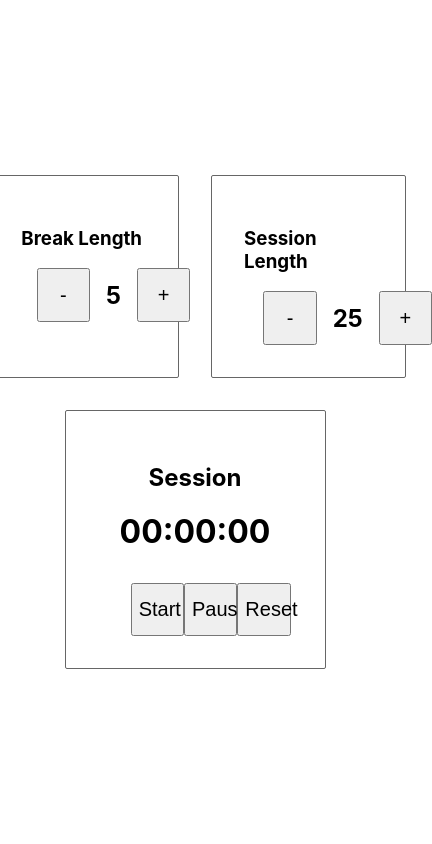
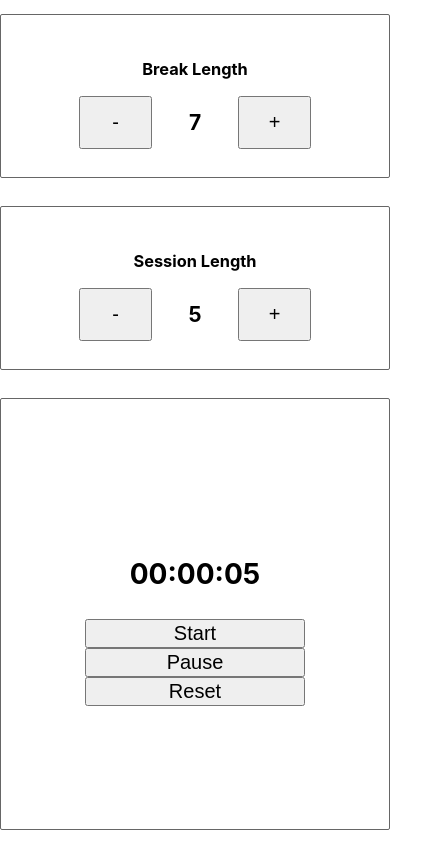
Before and after one commit to nugliar/clock, a React (Create React App) app: page / in a window 390 px wide. Shown: the whole page, 432 px wide, since content can reach past the window. Built offline with nearby package versions, Linux system fonts and the light colour scheme.

Commit message:
add timer adjustment

```diff
--- /dev/null
+++ b/src/DisplayTimer.js
@@ -0,0 +1,17 @@
+export const DisplayTimer = (props) => {
+  const msec = props.msec
+  const seconds = Math.round(msec / 1000)
+  const minutes = Math.floor(seconds / 60)
+  const hours = Math.floor(minutes / 60)
+
+  const f = (number) => {
+    const numberDisplay = number.toString().slice(0, 2)
+    return '0'.repeat(2 - numberDisplay.length).concat(numberDisplay)
+  }
+
+  return (
+    <p className='timer-display'>
+      {`${f(hours)}:${f(minutes % 60)}:${f(seconds % 60)}`}
+    </p>
+  )
+}
--- a/src/Settings.js
+++ b/src/Settings.js
@@ -1,12 +1,18 @@
-import { useState } from 'react'
+import { useDispatch, useSelector } from 'react-redux'
+
+import {
+  incrementLength,
+  decrementLength,
+  selectTimer,
+} from './timerSlice'
+
 import { Button } from './Button'
 import { Length } from './Length'
 
 export const Settings = () => {
-  const [ length, setLength ] = useState({
-    break: 5,
-    session: 25
-  })
+  const timer = useSelector(selectTimer)
+
+  const dispatch = useDispatch()
 
   return (
     <div className='settings'>
@@ -15,9 +21,17 @@ export const Settings = () => {
           <h3 id='break-label'>Break Length</h3>
         </div>
         <div className='settings-inputs'>
-          <Button id='break-decrement' label='-'/>
-          <Length id='break-length' value={length.break} />
-          <Button id='break-increment' label='+'/>
+          <Button
+            id='break-decrement'
+            label='-'
+            onClick={() => dispatch(decrementLength('break'))}
+          />
+          <Length id='break-length' value={timer.length.break} />
+          <Button
+            id='break-increment'
+            label='+'
+            onClick={() => dispatch(incrementLength('break'))}
+          />
         </div>
       </div>
       <div className='settings-section'>
@@ -25,9 +39,17 @@ export const Settings = () => {
           <h3 id='session-label'>Session Length</h3>
         </div>
         <div className='settings-inputs'>
-          <Button id='session-decrement' label='-'/>
-          <Length id='session-length'value={length.session} />
-          <Button id='session-increment' label='+'/>
+          <Button
+            id='session-decrement'
+            label='-'
+            onClick={() => dispatch(decrementLength('session'))}
+          />
+          <Length id='session-length'value={timer.length.session} />
+          <Button
+            id='session-increment'
+            label='+'
+            onClick={() => dispatch(incrementLength('session'))}
+          />
         </div>
       </div>
     </div>
--- a/src/Timer.js
+++ b/src/Timer.js
@@ -1,79 +1,86 @@
 import { useState } from 'react'
+import { useDispatch, useSelector } from 'react-redux'
+
+import { selectTimer, resetTimer } from './timerSlice'
 import { Button } from './Button'
+import { DisplayTimer } from './DisplayTimer'
 
 export const Timer = () => {
-  const [ timer, setTimer ] = useState({
-    start: undefined,
-    pause: undefined,
-    id: undefined,
-    active: false
+  const timer = useSelector(selectTimer)
+  const [ status, setStatus ] = useState({
+    active: false,
+    mode: 'session',
+    id: undefined
   })
-  const [ time, setTime ] = useState(undefined)
+  const [ elapsedTime, setElapsedTime ] = useState(timer.length[status.mode] * 1000)
+  const [ startTime, setStartTime ] = useState(undefined)
+
+  const dispatch = useDispatch()
 
   const startTimer = () => {
-    if (!timer.active) {
-      const start = timer.start + (Date.now() - timer.pause) || Date.now()
+    if (!status.active) {
+      let start = startTime || Date.now()
+      let delay = 1000 - ((Date.now() - startTime) % 1000)
+      let mode = status.mode
+      let msec = timer.length[mode] * 1000
 
-      setTimeout(
-        () => {
-          setTime(Date.now())
-          clearInterval(timer.id)
-          const id = setInterval(() => setTime(Date.now()), 1000)
-          setTimer({...timer, start: start, id: id, active: true})
-        },
-        1000 - (timer.pause - timer.start % 1000) || 0
-      )
+
+      function timeout() {
+        const id = setTimeout(timeout, delay)
+        delay = 1000
+
+        if (msec < 0) {
+          start = Date.now()
+          mode = mode === 'session' ? 'break' : 'session'
+          msec = timer.length[mode] * 1000
+        } else {
+          msec = timer.length[mode] * 1000 - (Date.now() - start)
+        }
+
+        setStatus({
+          active: true,
+          mode: mode,
+          id: id,
+        })
+
+        setElapsedTime(msec)
+        setStartTime(start)
+      }
+
+      timeout()
     }
   }
 
   const pauseTimer = () => {
-    if (timer.active) {
-      clearInterval(timer.id)
-      setTimer({
-        ...timer,
-        pause: Date.now(),
-        id: undefined,
-        active: false
+    if (status.active) {
+      clearTimeout(status.id)
+      setStatus({
+        active: false,
+        id: undefined
       })
     }
   }
 
-  const resetTimer = () => {
-    clearInterval(timer.id)
-    setTimer({
-      start: undefined,
-      pause: undefined,
-      id: undefined,
-      active: false
+  const initTimer = () => {
+    clearTimeout(status.id)
+    dispatch(resetTimer())
+    setStatus({
+      active: false,
+      mode: 'session',
+      id: undefined
     })
-  }
-
-  const DisplayTime = () => {
-    const msec = time - timer.start || 0
-    const seconds = Math.round(msec / 1000)
-    const minutes = Math.floor(seconds / 60)
-    const hours = Math.floor(minutes / 60)
-
-    const f = (number) => {
-      const numberDisplay = number.toString().slice(0, 2)
-      return '0'.repeat(2 - numberDisplay.length).concat(numberDisplay)
-    }
-
-    return (
-      <p className='timer-display'>
-        {`${f(hours % 24)}:${f(minutes % 60)}:${f(seconds % 60)}`}
-      </p>
-    )
+    setElapsedTime(timer.length['session'] * 1000)
+    setStartTime(undefined)
   }
 
   return (
     <div className='timer'>
-      <h2 id='timer-label'>Session</h2>
-      <DisplayTime />
+      <h2 id='timer-label'>{timer.mode}</h2>
+      <DisplayTimer msec={elapsedTime} />
       <div className='timer-controls'>
         <Button label='Start' onClick={startTimer} />
         <Button label='Pause' onClick={pauseTimer} />
-        <Button label='Reset' onClick={resetTimer} />
+        <Button label='Reset' onClick={initTimer} />
       </div>
     </div>
   )
--- a/src/index.css
+++ b/src/index.css
@@ -1,3 +1,7 @@
+* {
+  box-sizing: border-box;
+}
+
 body {
   margin: 0;
   font-family: -apple-system, BlinkMacSystemFont, 'Segoe UI', 'Roboto', 'Oxygen',
@@ -22,12 +26,19 @@ button p {
   margin: auto;
 }
 
+#root {
+  display: flex;
+  flex-direction: column;
+  justify-content: center;
+  height: 100vh;
+  width: 100vw;
+}
+
 .App {
   display: flex;
   flex-direction: column;
   justify-content: center;
   align-items: center;
-  height: 100vh;
 }
 
 .timer {
@@ -52,7 +63,7 @@ button p {
 .timer-controls {
   display: flex;
   flex-direction: row;
-  width: 66%;
+  min-width: 66%;
 }
 
 .timer-controls>* {
--- a/src/index.js
+++ b/src/index.js
@@ -1,11 +1,16 @@
 import React from 'react';
 import ReactDOM from 'react-dom';
+import { Provider } from 'react-redux'
 import './index.css';
+import './responsive.css';
+import store from './store'
 import App from './App';
 
 ReactDOM.render(
   <React.StrictMode>
-    <App />
+    <Provider store={store}>
+      <App />
+    </Provider>
   </React.StrictMode>,
   document.getElementById('root')
 );
--- /dev/null
+++ b/src/responsive.css
@@ -0,0 +1,55 @@
+@media (max-width: 800px) and (orientation: portrait) {
+  body {
+    font-size: 14px;
+  }
+
+  .App {
+    justify-content: flex-start;
+    height: 100%;
+  }
+
+  .App>* {
+    flex-grow: auto;
+  }
+
+  .settings {
+    flex-direction: column;
+    align-items: center;
+    width: 100%;
+  }
+
+  .settings>* {
+    flex-grow: 1;
+  }
+
+  .settings-section {
+    width: 100%;
+  }
+
+  .timer {
+    flex-grow: 2;
+    justify-content: center;
+    width: 100%;
+  }
+}
+
+@media (max-width: 400px) {
+  .timer-controls {
+    flex-direction: column;
+  }
+}
+
+@media (max-height: 600px) {
+  body {
+    font-size: 12px;
+  }
+
+  button {
+    height: 3em;
+    min-width: 3em;
+  }
+
+  .settings-section {
+    padding: 1em;
+  }
+}
--- /dev/null
+++ b/src/store.js
@@ -0,0 +1,8 @@
+import { configureStore } from '@reduxjs/toolkit'
+import timerReducer from './timerSlice'
+
+export default configureStore({
+  reducer: {
+    timer: timerReducer
+  }
+})
--- /dev/null
+++ b/src/timerSlice.js
@@ -0,0 +1,44 @@
+import { createSlice } from '@reduxjs/toolkit'
+
+const initialState = {
+  length: {
+    break: 7,
+    session: 5
+  }
+}
+
+const timerSlice = createSlice({
+  name: 'timer',
+  initialState,
+  reducers: {
+    incrementLength(state, action) {
+      const type = action.payload
+      if (!state.timer.active) {
+        state.length[type]++
+      }
+    },
+    decrementLength(state, action) {
+      const type = action.payload
+      if (!state.timer.active) {
+        state.length[type] = Math.max(state.length[type] - 1, 1)
+      }
+    },
+    resetTimer(state) {
+      state = Object.assign({}, initialState)
+    },
+    updateTimer(state, action) {
+      state.timer = Object.assign(state, action.payload)
+    }
+  }
+})
+
+export const {
+  incrementLength,
+  decrementLength,
+  resetTimer,
+  updateTimer
+} = timerSlice.actions
+
+export default timerSlice.reducer
+
+export const selectTimer = state => state.timer
```
